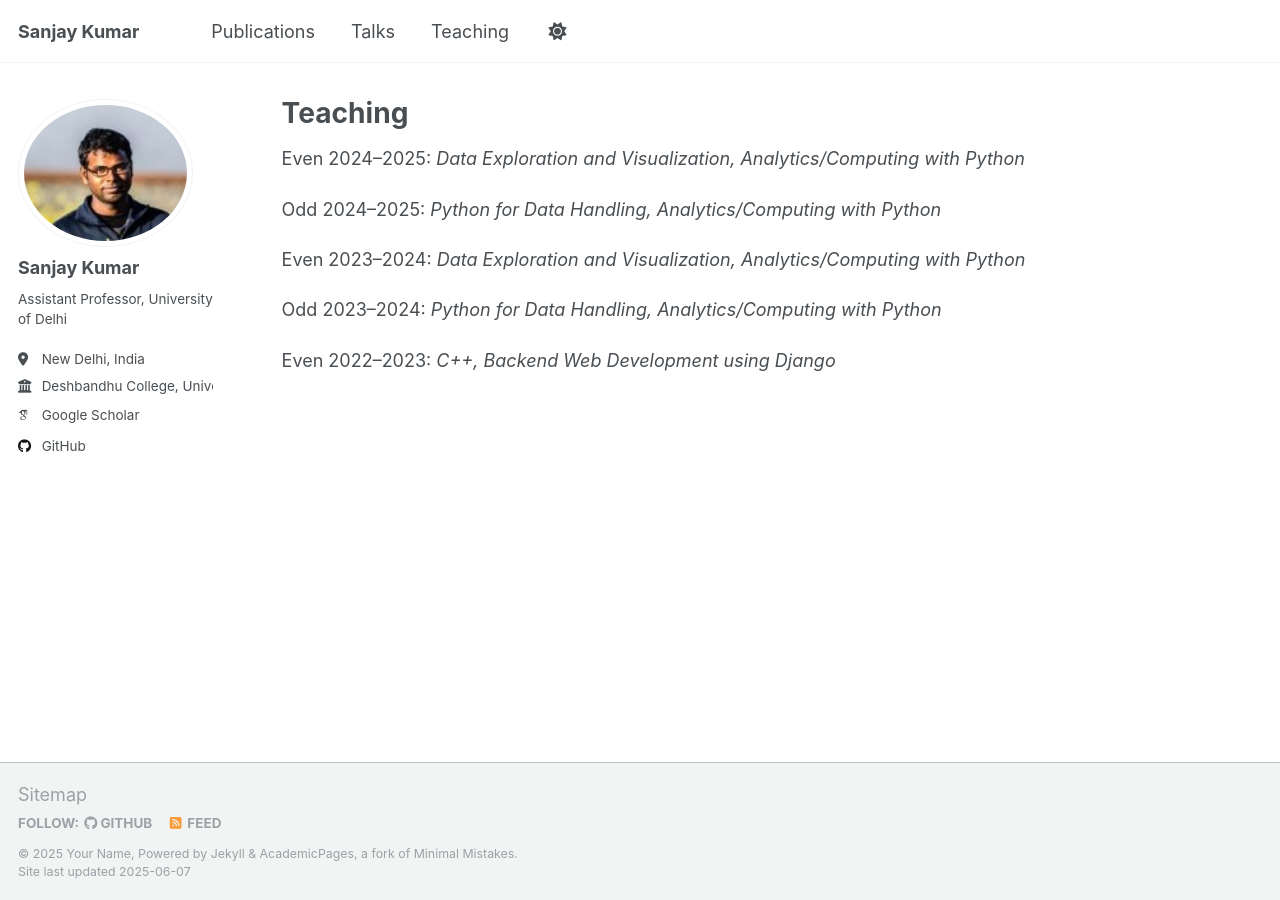
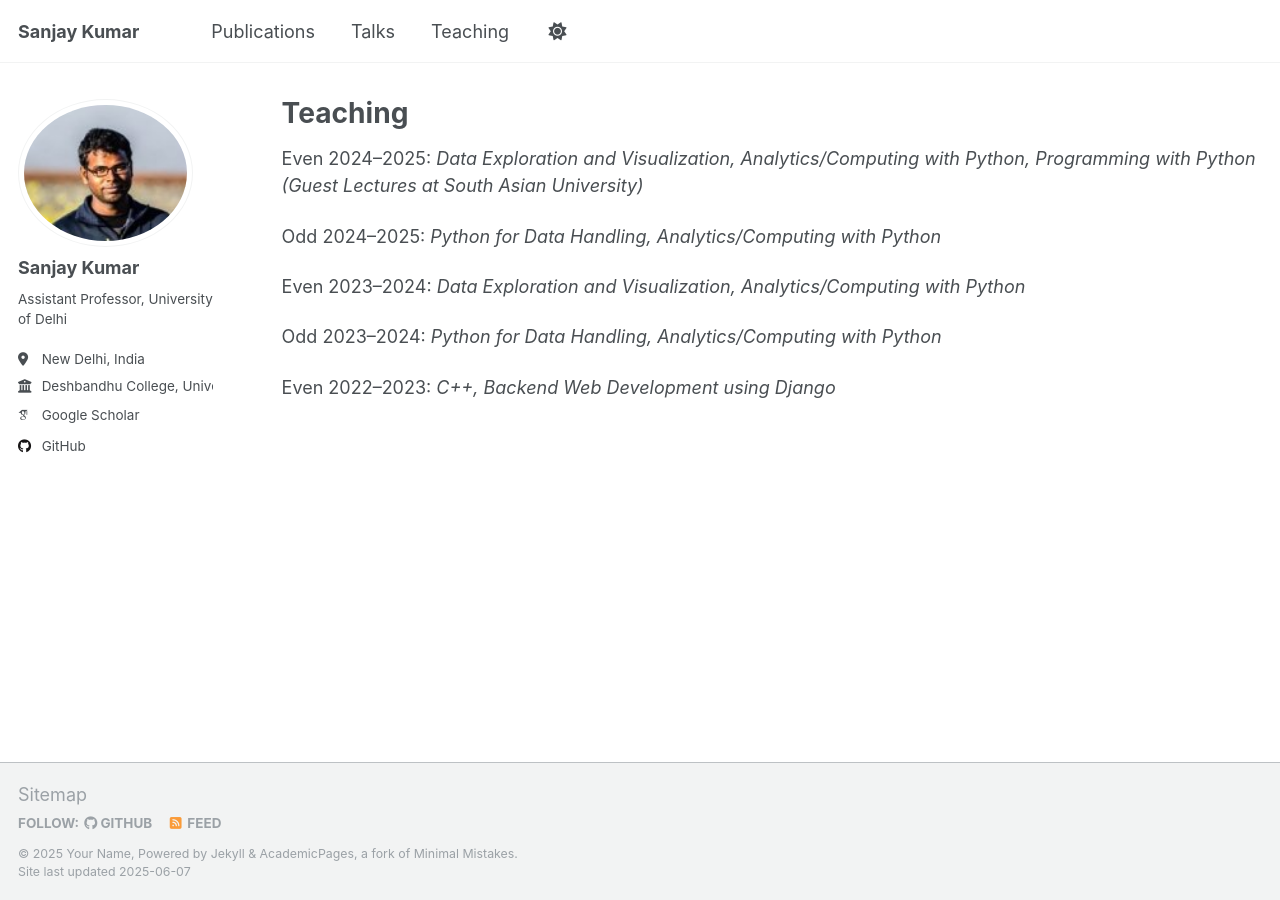
Before and after one commit to sanjayksau/sanjayksau.github.io, a Jekyll site: the page built from _pages/teaching.md, in a window 1280 px wide. Built offline with Jekyll 4.4.1, drawn with Linux system fonts in a browser that asks for light colours; some web fonts are replaced.

Commit message:
Update teaching.md

```diff
--- a/_pages/teaching.md
+++ b/_pages/teaching.md
@@ -5,7 +5,8 @@ permalink: /teaching/
 author_profile: true
 ---
 
-Even 2024–2025: *Data Exploration and Visualization, Analytics/Computing with Python*<br>
+
+Even 2024–2025: *Data Exploration and Visualization, Analytics/Computing with Python, Programming with Python (Guest Lectures at South Asian University)*<br>
 
 Odd 2024–2025: *Python for Data Handling, Analytics/Computing with Python*<br>
 
@@ -16,6 +17,8 @@ Odd 2023–2024: *Python for Data Handling, Analytics/Computing with Python*<br>
 Even 2022–2023: *C++, Backend Web Development using Django*<br>
 
 
+
+
 {% comment %}
 {% include base_path %}
 
```
